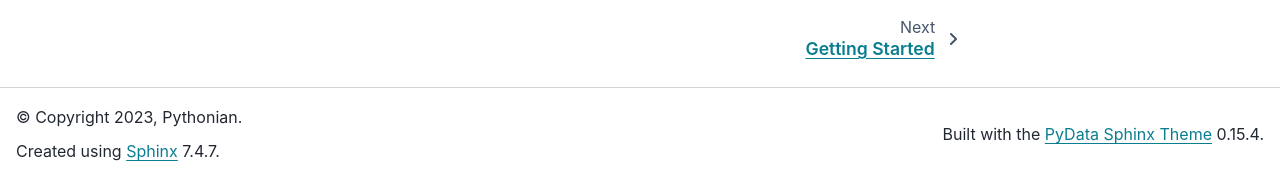
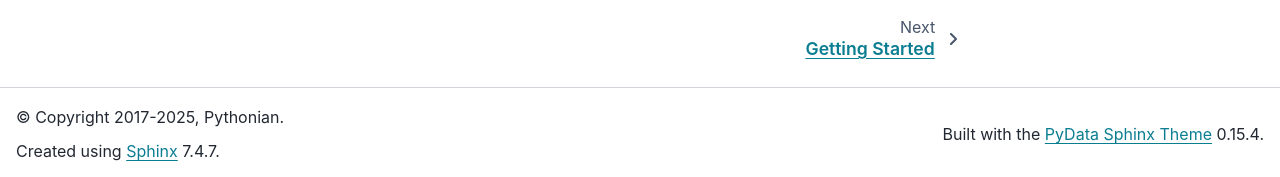
Before and after one commit to pythonianfr/tshistory_refinery, a Sphinx documentation site: the page built from docs/index.rst, in a window 1280 px wide and 900 px high, scrolled down 2549 px. Shown: the part 720-897 px from the top of the window. Built offline with Sphinx 7.4.7 and the PyData theme 0.15.4, drawn with Linux system fonts in a browser that asks for light colours.

Commit message:
doc: fix the copyright years

```diff
--- a/docs/conf.py
+++ b/docs/conf.py
@@ -7,9 +7,9 @@
 # https://www.sphinx-doc.org/en/master/usage/configuration.html#project-information
 
 project = 'tshistory_refinery'
-copyright = '2023, Pythonian'
+copyright = '2017-2025, Pythonian'
 author = 'Pythonian'
-release = '0.8.0'
+release = '0.9.2'
 
 # -- General configuration ---------------------------------------------------
 # https://www.sphinx-doc.org/en/master/usage/configuration.html#general-configuration
```
